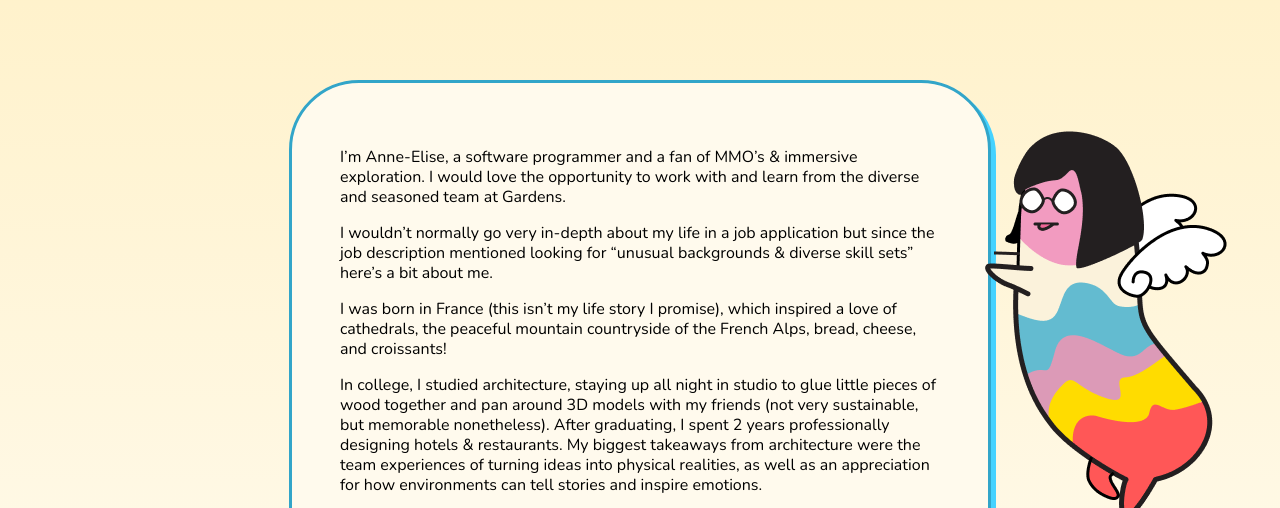
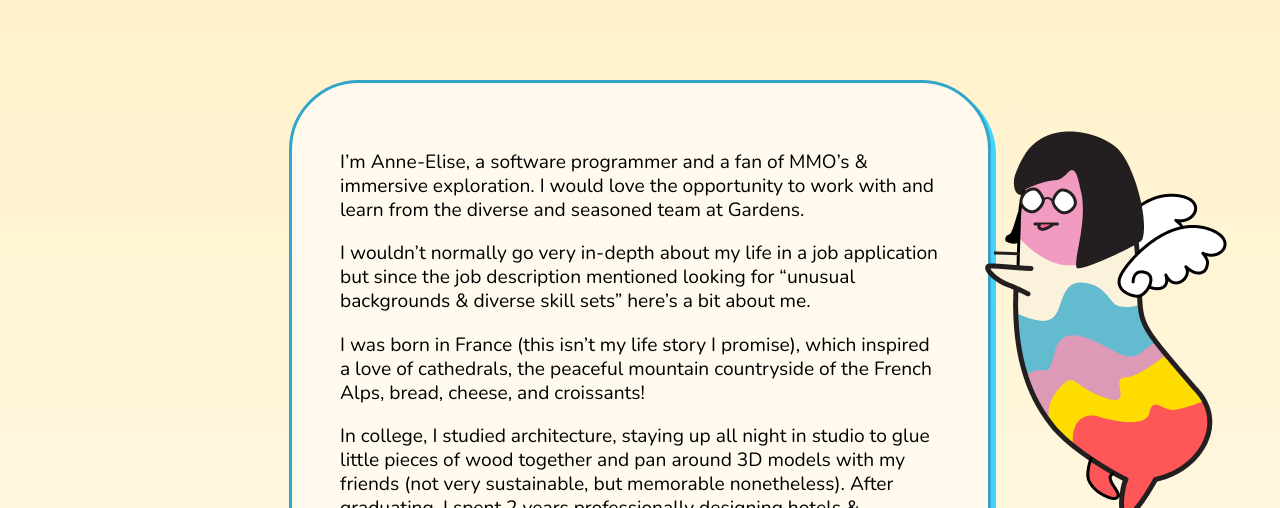
Before and after one commit to aelichung/portfolio-site, a plain HTML site: page gardens.html in a window 1280 px wide. Shown: the part 280-788 px from the top of the page. Drawn offline with nearby package versions, Linux system fonts and the light colour scheme; a web font is replaced by a local one.

Commit message:
change font size for cover letter

```diff
--- a/css/header-footer-commonpatterns.css
+++ b/css/header-footer-commonpatterns.css
@@ -1023,6 +1023,10 @@ textarea {
   bottom: 10%;
 }
 
+.bio-bubble-cover-letter p {
+  font-size: 1.2em;
+}
+
 .right-leader {
   z-index: 1;
   position: absolute;
```
